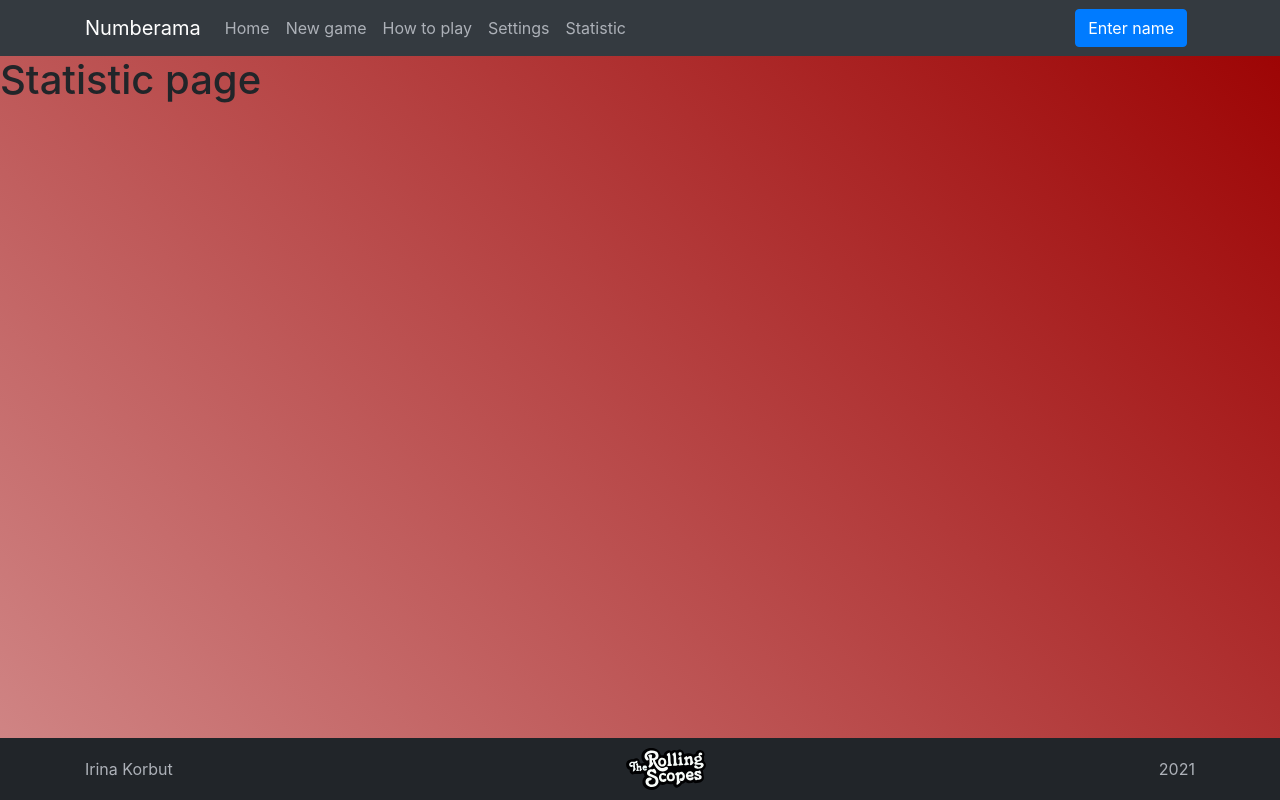
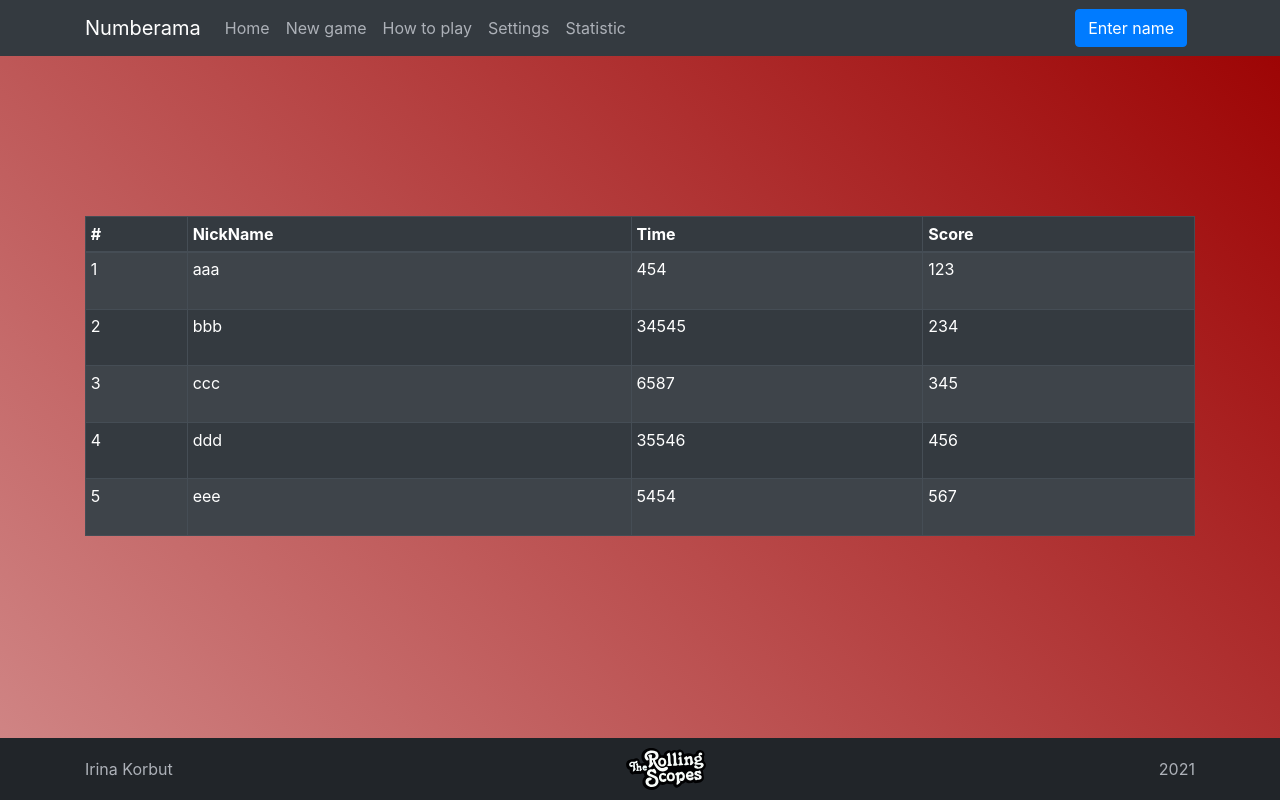
Before and after one commit to IrinaKorbut/react-game, a React (Create React App) app in the folder my-app/: page /statistic in a window 1280 px wide. Built offline with nearby package versions, Linux system fonts and the light colour scheme.

Commit message:
feat: add statistic table

```diff
--- /dev/null
+++ b/my-app/src/Components/Statistic.scss
@@ -0,0 +1,9 @@
+.table-container {
+    height: 80vh;
+    display: flex;
+
+    .table-custom {
+        height: 50%;
+        margin: auto 0;
+    }
+}
--- /dev/null
+++ b/my-app/src/Components/TableRow.jsx
@@ -0,0 +1,10 @@
+export const TableRow = (props) => {
+    return (
+        <tr>
+            <td>{props.number}</td>
+            <td>{props.nickName}</td>
+            <td>{props.time}</td>
+            <td>{props.score}</td>
+        </tr>
+    )
+}
--- /dev/null
+++ b/my-app/src/Components/TableStatictic.jsx
@@ -0,0 +1,28 @@
+import { Container, Table } from 'react-bootstrap';
+import { TableRow } from './TableRow'
+
+import './Statistic.scss'
+
+export const TableStatictic = (props) => {
+    return (
+        <Container className="table-container">
+            <Table striped bordered hover variant="dark" size="sm" className="table-custom">
+            <thead>
+                <tr>
+                    <th >#</th>
+                    <th>NickName</th>
+                    <th>Time</th>
+                    <th>Score</th>
+                </tr>
+            </thead>
+            <tbody>
+                <TableRow number='1' nickName='aaa' score='123' time='454'/>
+                <TableRow number='2' nickName='bbb' score='234' time='34545'/>
+                <TableRow number='3' nickName='ccc' score='345' time='6587'/>
+                <TableRow number='4' nickName='ddd' score='456' time='35546'/>
+                <TableRow number='5' nickName='eee' score='567' time='5454'/>
+            </tbody>
+        </Table>
+        </Container>
+    )
+}
--- a/my-app/src/Rules.jsx
+++ b/my-app/src/Rules.jsx
@@ -1,11 +1,10 @@
 import { Container, Jumbotron } from 'react-bootstrap';
-
 
 export const Rules = () => {
     return (
         <div className="wrapper">
             <Container >
-                <Jumbotron style={{ margin: '0 auto', background: 'rgba(0, 0, 0, 0)' }} variant="dark" className="text-white">
+                <Jumbotron style={{ margin: '0 auto', background: 'rgba(0, 0, 0, 0)' }} className="text-white">
                     <h1>Play</h1>
                     <p>The object is to clear the board by selecting numbers that match or that add to ten. Numbers match vertically or horizontally and must be contiguous. For example, a 2 and an 8 add to 10, and so can be eliminated if they are adjacent to each other either horizontally or vertically. Similar for 1 – 9, 3 – 7, etc., as well as 4 – 4, 5 – 5, etc. There can be black space between the numbers; the rule is that there cannot be another number between them.</p>
                     <h1>Controls</h1>
--- a/my-app/src/Settings.jsx
+++ b/my-app/src/Settings.jsx
@@ -1,4 +1,5 @@
 import { SoundSettings } from './Components/SoundSettings'
+
 export const Settings = () => {
     return (
         <SoundSettings/>
--- a/my-app/src/Statistic.jsx
+++ b/my-app/src/Statistic.jsx
@@ -1,5 +1,7 @@
+import { TableStatictic } from './Components/TableStatictic'
+
 export const Statistic = () => {
     return (
-        <h1>Statistic page</h1>
+        <TableStatictic/>
     )
 }
```
Also changed, not shown: my-app/src/Components/Slider.jsx (deleted, +0 -31 lines).
